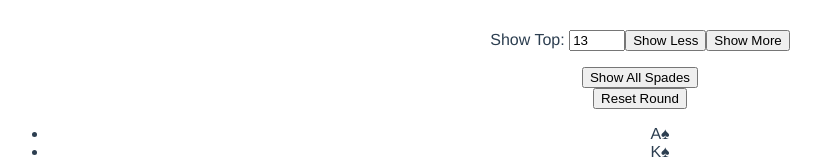
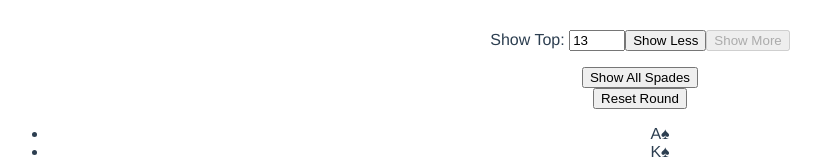
Before and after one commit to spkuehl/playing-card-display, a Vue app: page / in a window 1280 px wide. Shown: the top 160 px of the page, without its empty margins (0-821 px from the left). Built offline with nearby package versions, Linux system fonts and the light colour scheme.

Commit message:
Restrict up and down buttons to size of a suit row (1 to 13).

```diff
--- a/src/App.vue
+++ b/src/App.vue
@@ -1,8 +1,8 @@
 <template>
   <div id="app">
     <p>Show Top: <input type="number" name="upper" max="13" min="1" v-model="upper" placeholder="13">
-      <button type="button" @click="upper--" >Show Less</button>
-      <button type="button" @click="upper++" >Show More</button>
+      <button type="button" @click="upper--" :disabled="disableDownButton">Show Less</button>
+      <button type="button" @click="upper++" :disabled="disableUpButton">Show More</button>
     </p>
     <button type="button" name="all spades" @click="showAllSpades" >Show All Spades</button>
     <br>
@@ -32,6 +32,7 @@ export default {
       ranksList: ['A','K','Q','J','10','9','8','7','6','5','4','3','2'],
       ranks: ['A','K','Q','J','10','9','8','7','6','5','4','3','2'],
       upper: '13',
+      disabled: false
     };
   },
   methods: {
@@ -52,6 +53,20 @@ export default {
       this.clubsRanks = (this.ranksList.slice(0,this.upper))
       this.diamsRanks = (this.ranksList.slice(0,this.upper))
     }
+  },
+  computed: {
+    disableUpButton: function () {
+      if (Number(this.upper) <= 12) {
+        return false;
+      }
+      else return true;
+    },
+    disableDownButton: function () {
+      if (Number(this.upper) >= 2) {
+        return false;
+      }
+      else return true;
+    }
   }
 }
 </script>
```
